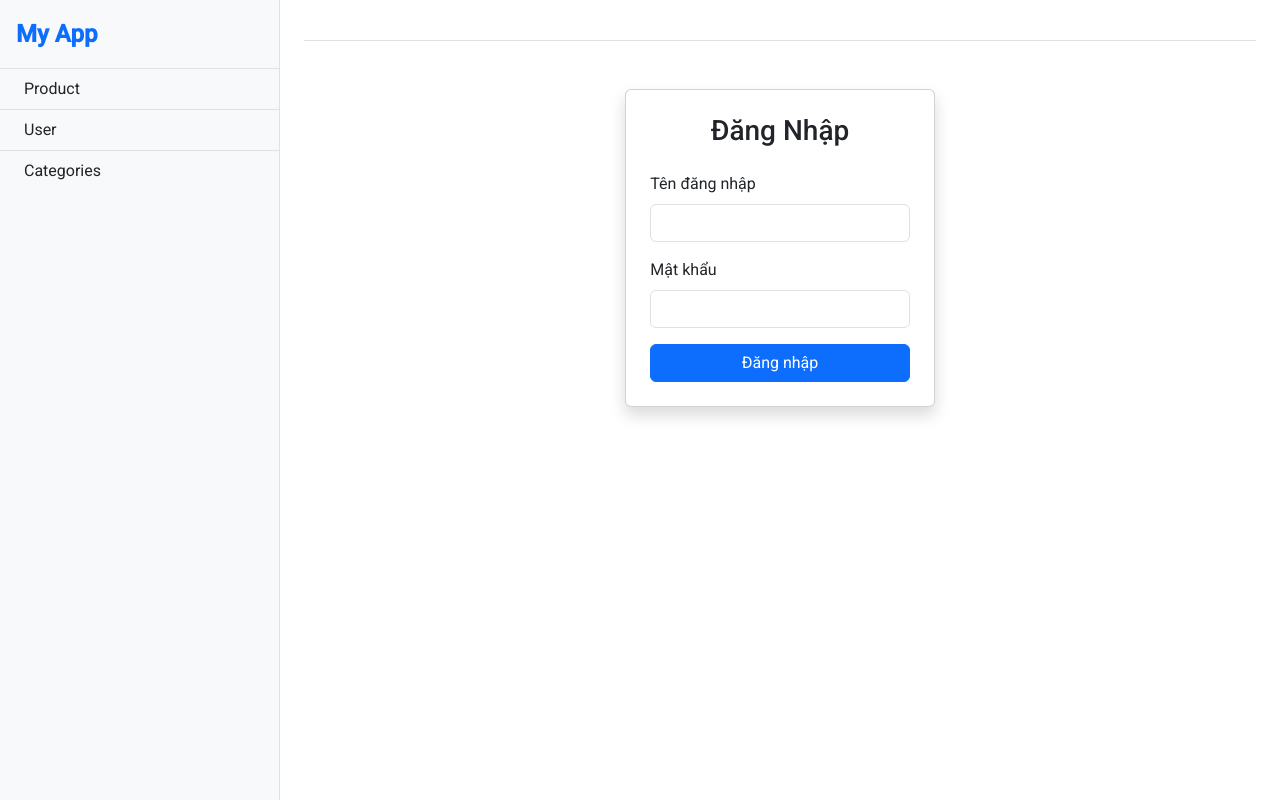
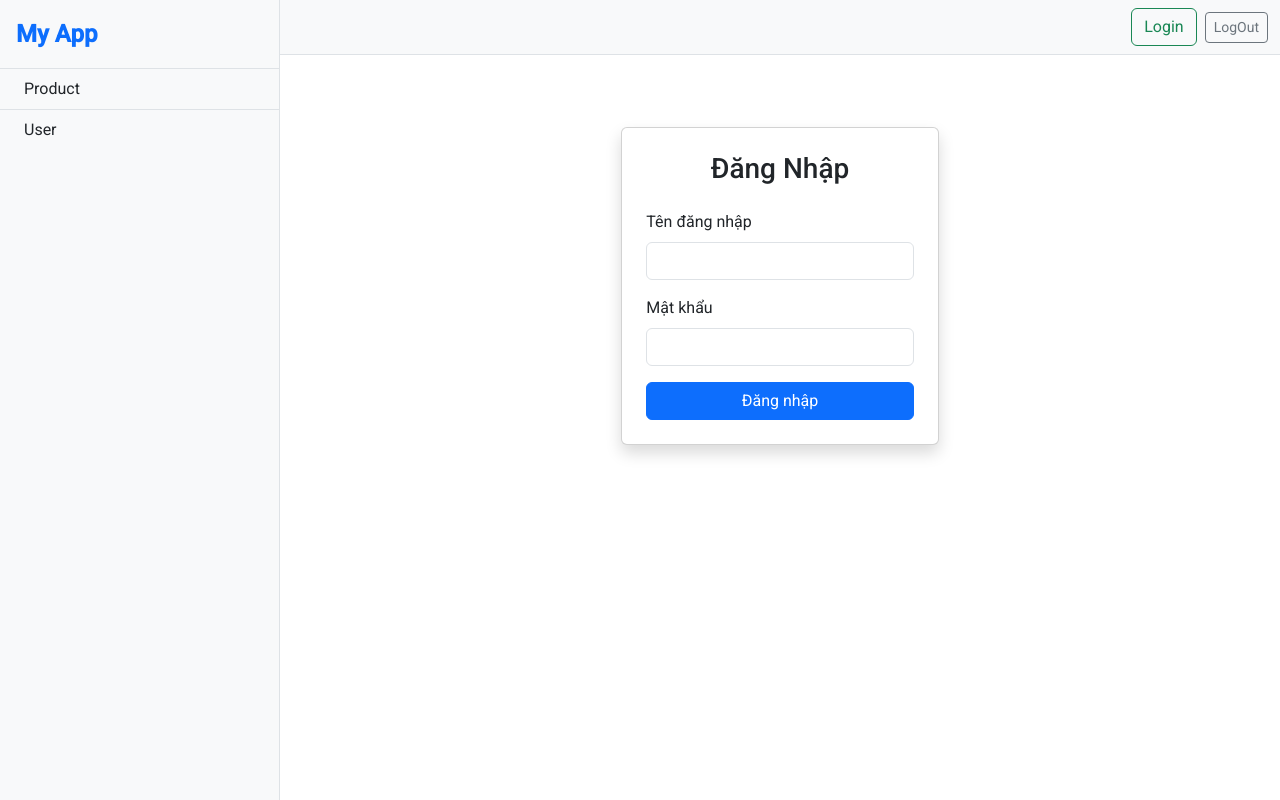
Before and after one commit to phamngoctu11/product_fe, an Angular app: page /login in a window 1280 px wide. Built offline with nearby package versions, Linux system fonts and the light colour scheme.

Commit message:
add login logout

```diff
--- a/src/app/app.html
+++ b/src/app/app.html
@@ -16,38 +16,27 @@
       >
         <i class="bi bi-person me-2"></i> User
       </a>
-
-      <div class="list-group-item bg-light border-0">
-        <a
-          class="text-decoration-none text-dark d-flex justify-content-between align-items-center"
-          data-bs-toggle="collapse"
-          href="#treeviewMenu"
-          role="button"
-        >
-          <span><i class="bi bi-folder me-2"></i> Categories</span>
-          <i class="bi bi-chevron-down small"></i>
-        </a>
-        <div class="collapse ps-3 mt-2" id="treeviewMenu">
-          <a href="#" class="list-group-item list-group-item-action border-0 py-1 small">Action</a>
-          <a href="#" class="list-group-item list-group-item-action border-0 py-1 small"
-            >Another action</a
-          >
-          <a
-            href="#"
-            class="list-group-item list-group-item-action border-0 py-1 small text-muted italic"
-            >Disabled</a
-          >
-        </div>
-      </div>
     </div>
   </div>
 
-  <div class="flex-grow-1 p-4" id="page-content-wrapper">
-    <nav class="navbar navbar-expand-lg navbar-light bg-white border-bottom mb-4">
-      <div class="container-fluid"></div>
+  <div class="flex-grow-1" id="page-content-wrapper">
+    <nav class="navbar navbar-light bg-light border-bottom">
+      <div class="container-fluid justify-content-end">
+        <button class="btn btn-outline-success me-2" routerLink="login" routerLinkActive="active">
+          Login
+        </button>
+        <button
+          class="btn btn-sm btn-outline-secondary"
+          type="button"
+          routerLink="login"
+          (click)="logout()"
+        >
+          LogOut
+        </button>
+      </div>
     </nav>
 
-    <div class="container-fluid">
+    <div class="p-4">
       <router-outlet></router-outlet>
     </div>
   </div>
--- a/src/app/app.ts
+++ b/src/app/app.ts
@@ -1,5 +1,6 @@
-import { Component, signal } from '@angular/core';
+import { Component, inject, signal } from '@angular/core';
 import { RouterLink, RouterOutlet } from '@angular/router';
+import { AuthService } from './service/auth.service';
 
 @Component({
   selector: 'app-root',
@@ -9,4 +10,8 @@ import { RouterLink, RouterOutlet } from '@angular/router';
 })
 export class App {
   protected readonly title = signal('fe_product');
+  authService = inject(AuthService);
+  logout() {
+    this.authService.logout();
+  }
 }
--- a/src/app/component/cart/cart-modal.ts
+++ b/src/app/component/cart/cart-modal.ts
@@ -5,7 +5,6 @@ import { MAT_DIALOG_DATA, MatDialogModule, MatDialogRef } from '@angular/materia
 import { CartService } from '../../service/cart.service';
 import { CartRes } from '../../model/cart.model';
 import { forkJoin, Observable, of } from 'rxjs';
-
 @Component({
   selector: 'app-cart-modal',
   standalone: true,
@@ -14,29 +13,26 @@ import { forkJoin, Observable, of } from 'rxjs';
 })
 export class CartModalComponent implements OnInit {
   isLoading = false;
-  listCurQuan: number[] = []; // Mảng lưu số lượng tạm thời trên giao diện
+  listCurQuan: number[] = [];
   public cartData?: CartRes;
   public userId = inject(MAT_DIALOG_DATA);
-  currentUser: any; // Thông tin người đăng nhập (id, role, ...)
+  currentUser: any;
   isOwner: boolean = false;
   constructor(
     private cartService: CartService,
     public dialogRef: MatDialogRef<CartModalComponent>,
   ) {}
-
   ngOnInit(): void {
     const userStr = localStorage.getItem('user_id');
     this.isOwner = userStr === this.userId.toString();
     this.loadCart();
   }
-
   loadCart() {
     this.isLoading = true;
     this.cartService.getCartByUserId(this.userId).subscribe({
       next: (res) => {
         this.cartData = res;
         if (this.cartData && this.cartData.items) {
-          // Gán giá trị ban đầu từ Backend vào mảng tạm
           this.listCurQuan = this.cartData.items.map((item: any) => item.quantity);
         }
         this.isLoading = false;
@@ -47,8 +43,6 @@ export class CartModalComponent implements OnInit {
       },
     });
   }
-
-  // Hàm thay đổi số lượng trên UI
   changeQuantity(index: number, delta: number) {
     const newValue = this.listCurQuan[index] + delta;
     if (newValue >= 1) {
@@ -56,7 +50,6 @@ export class CartModalComponent implements OnInit {
       this.updateTempTotal();
     }
   }
-
   updateTempTotal() {
     if (this.cartData && this.cartData.items) {
       this.cartData.totalPrice = this.cartData.items.reduce((total, item, i) => {
--- a/src/app/component/user/user.html
+++ b/src/app/component/user/user.html
@@ -60,9 +60,10 @@
         <table class="table table-striped table-hover table-bordered mb-0 align-middle">
           <thead class="table-dark text-center">
             <tr>
-              <th scope="col" style="width: 10%">ID</th>
-              <th scope="col" style="width: 30%">Username</th>
+              <th scope="col" style="width: 20%">ID</th>
+              <th scope="col" style="width: 20%">Username</th>
               <th scope="col" style="width: 20%">Role</th>
+              <th scope="col" style="width: 20%">Reputation</th>
               <th scope="col" style="width: 20%">Hành động</th>
             </tr>
           </thead>
@@ -72,6 +73,7 @@
                 <td class="text-center">{{ u.id }}</td>
                 <td class="text-center">{{ u.username }}</td>
                 <td class="text-center">{{ u.role }}</td>
+                <td class="text-center">{{ u.reputation }}</td>
                 <td class="text-center">
                   <div class="btn-group" role="group">
                     <button (click)="openCartModal(u.id)" class="btn btn-sm btn-info">
--- a/src/app/model/cart.model.ts
+++ b/src/app/model/cart.model.ts
@@ -4,7 +4,6 @@ export interface CartItemRes {
   quantity: number;
   price: number;
 }
-
 export interface CartRes {
   user_id: number;
   items: CartItemRes[];
--- a/src/app/model/user.model.ts
+++ b/src/app/model/user.model.ts
@@ -1,12 +1,11 @@
 import { CartRes } from './cart.model';
-
 export interface UserResDTO {
   id: number;
   username: string;
   role: string;
   cart: CartRes;
+  reputation: number;
 }
-
 export interface UserCreDTO {
   id?: number;
   username: string;
@@ -18,7 +17,6 @@ export interface LoginResponse {
   user_id: number;
   username: string;
 }
-
 export interface LoginRequest {
   username: string;
   password?: string;
--- a/src/app/service/auth.service.ts
+++ b/src/app/service/auth.service.ts
@@ -8,9 +8,7 @@ import { LoginRequest, LoginResponse } from '../model/user.model';
 })
 export class AuthService {
   private apiUrl = 'http://localhost:8080/api/auth';
-
   constructor(private http: HttpClient) {}
-
   login(credentials: LoginRequest): Observable<LoginResponse> {
     return this.http.post<LoginResponse>(`${this.apiUrl}/login`, credentials).pipe(
       tap((res) => {
```
